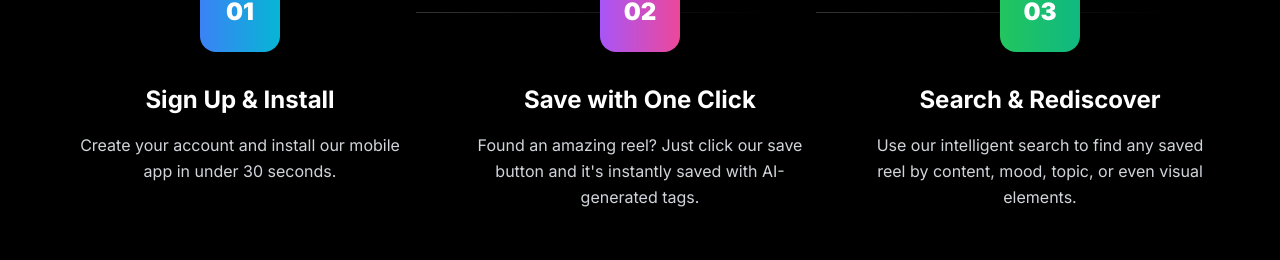
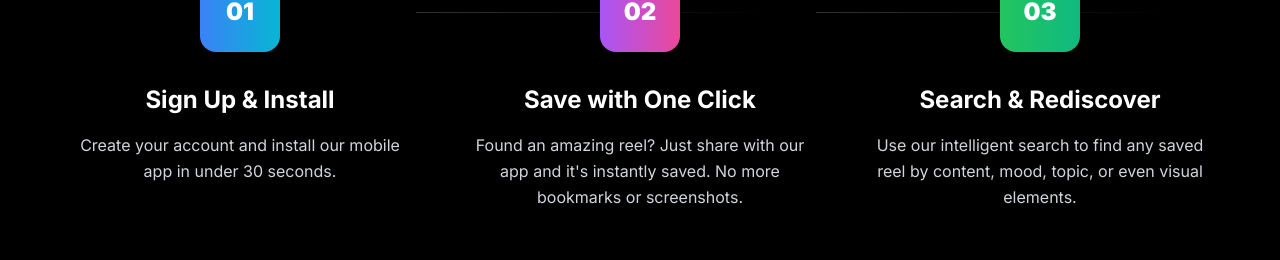
Before and after one commit to Swotboysandy/instasave, a React (Vite) app: page / in a window 1280 px wide. Shown: the part 2678-2938 px from the top of the page. Built offline with nearby package versions, Linux system fonts and the light colour scheme.

Commit message:
Added: Content

```diff
--- a/src/App.tsx
+++ b/src/App.tsx
@@ -303,7 +303,7 @@ function App() {
               {
                 step: "02",
                 title: "Save with One Click",
-                description: "Found an amazing reel? Just click our save button and it's instantly saved with AI-generated tags.",
+                description: "Found an amazing reel? Just share with our app and it's instantly saved. No more bookmarks or screenshots.",
                 color: "from-purple-500 to-pink-500"
               },
               {
```
